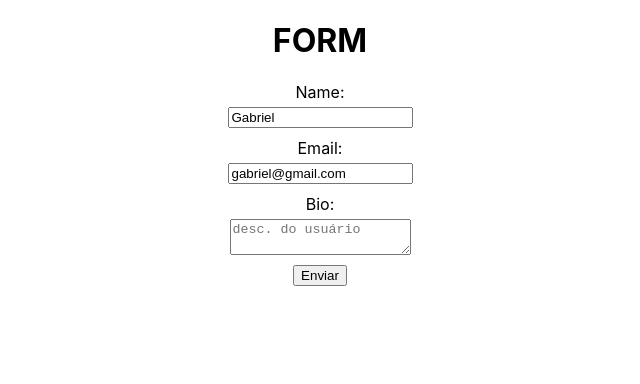
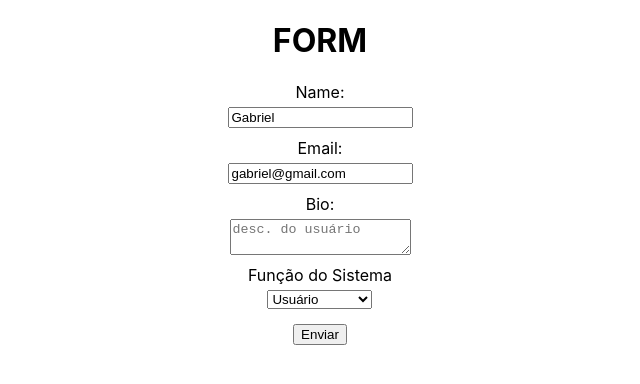
Before and after one commit to Gabriel593-dotcom/curso_react, a React (Create React App) app in the folder Curso React/FORMULARIOS/criando-formulario/: page / in a window 1280 px wide. Shown: the top 384 px of the page, without its empty margins (320-960 px from the left). Built offline with nearby package versions, Linux system fonts and the light colour scheme.

Commit message:
FORMULARIOS/ Select no React

```diff
--- a/Curso React/FORMULARIOS/criando-formulario/src/components/FormularioEx.jsx
+++ b/Curso React/FORMULARIOS/criando-formulario/src/components/FormularioEx.jsx
@@ -5,6 +5,7 @@ const FormularioEx = ({ user }) => {
   const [name, setName] = useState(user?.name ?? "");
   const [email, setEmail] = useState(user?.email ?? "");
   const [bio, setBio] = useState();
+  const [role, setRole] = useState();
 
   const handleName = (e) => {
     let value = e.target.value;
@@ -13,11 +14,21 @@ const FormularioEx = ({ user }) => {
 
   const handleSubmit = (event) => {
     event.preventDefault();
-    alert("Enviando o Formulario " + name + " - " + email + " - " + bio);
+    alert(
+      "Enviando o Formulario " +
+        name +
+        " - " +
+        email +
+        " - " +
+        bio +
+        " - " +
+        role
+    );
 
     setName("");
     setEmail("");
     setBio("");
+    setRole("");
   };
 
   return (
@@ -58,6 +69,19 @@ const FormularioEx = ({ user }) => {
           ></textarea>
         </label>
 
+        <label className={formStyle.label_f}>
+          <span>Função do Sistema</span>
+          <select
+            name="role"
+            onChange={(e) => setRole(e.target.value)}
+            value={role}
+          >
+            <option value="user">Usuário</option>
+            <option value="editor">Editor</option>
+            <option value="adm">Administrador</option>
+          </select>
+        </label>
+
         <input className={formStyle.input_form} type="submit" value="Enviar" />
       </form>
     </div>
--- a/Curso React/FORMULARIOS/criando-formulario/src/components/FormularioEx.module.css
+++ b/Curso React/FORMULARIOS/criando-formulario/src/components/FormularioEx.module.css
@@ -28,6 +28,10 @@
     margin-bottom: 10px;
 }
 
+.form .label_f select {
+    margin-bottom: 15px;
+}
+
 .form .input_form {
     margin-bottom: 10px;
 }
```
